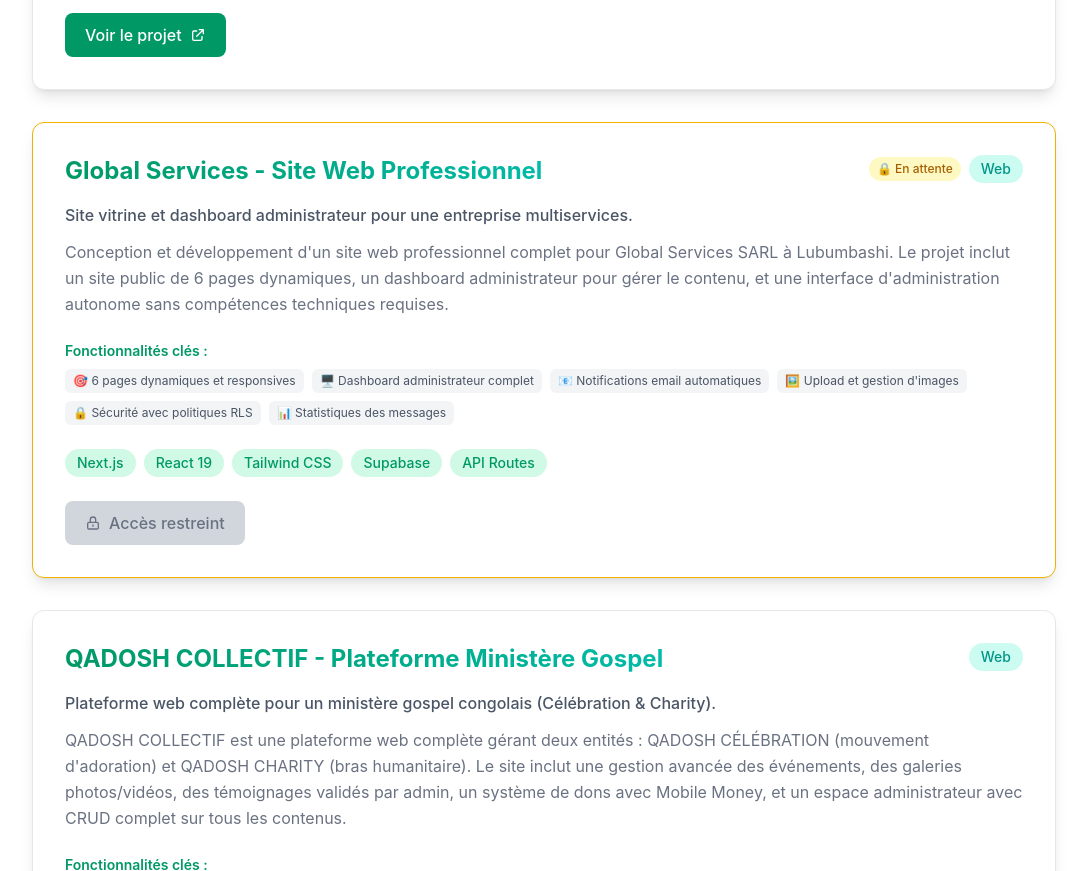
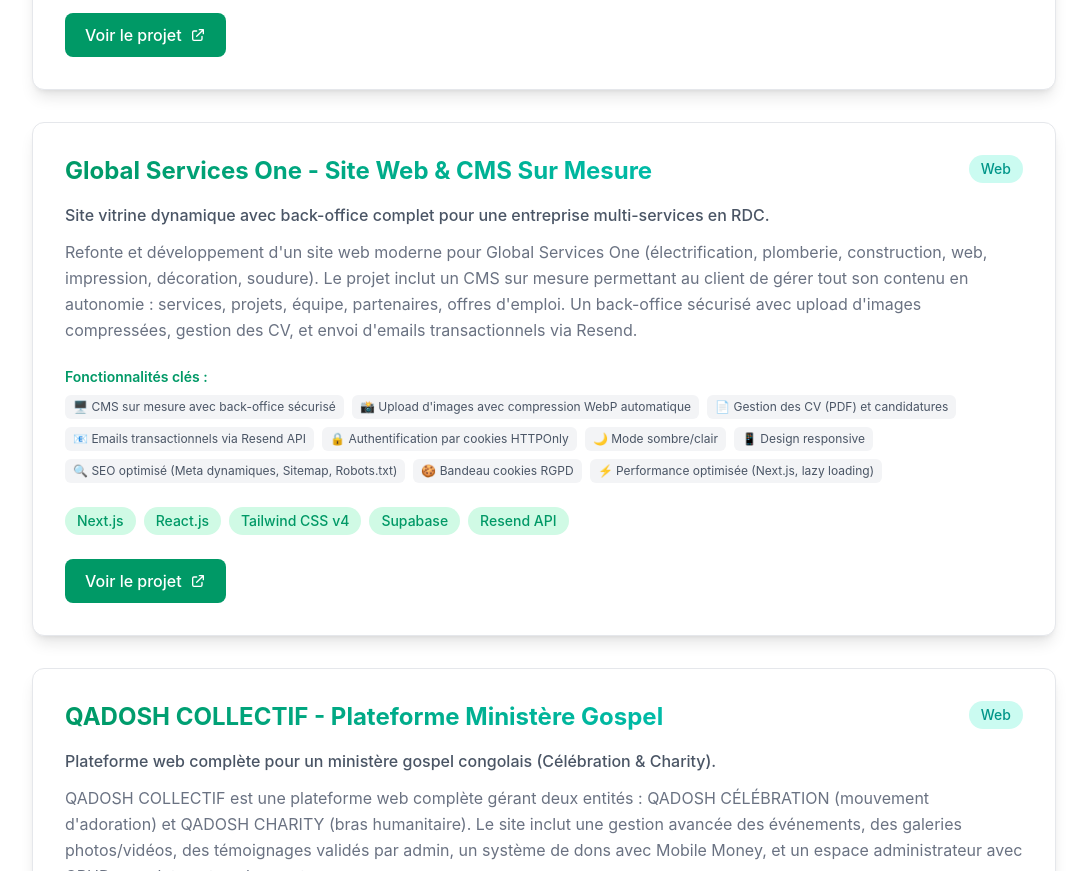
Before and after one commit to JenovicServe/mon-portfolio, a React (Vite) app: page / in a window 1280 px wide. Shown: the part 2860-3731 px from the top of the page, without its empty margins (96-1183 px from the left). Built offline with nearby package versions, Linux system fonts and the light colour scheme.

Commit message:
Déverrouillage et mise à jour du projet Global Services One

```diff
--- a/src/components/Projects.jsx
+++ b/src/components/Projects.jsx
@@ -46,16 +46,16 @@ const Projects = () => {
       features: t.projects.edumanage.features
     },
     // ============================================
-    // PROJET 4 : Global Services (Verrouillé 🔒)
+    // PROJET 4 : Global Services One (Web) - DÉVERROUILLÉ
     // ============================================
     {
       title: t.projects.globalServices.title,
       description: t.projects.globalServices.description,
       longDescription: t.projects.globalServices.longDescription,
-      tags: ['Next.js', 'React 19', 'Tailwind CSS', 'Supabase', 'API Routes'],
-      link: '#',
+      tags: ['Next.js', 'React.js', 'Tailwind CSS v4', 'Supabase', 'Resend API'],
+      link: 'https://www.gsonerdc.com',
       category: 'web',
-      isLocked: true,
+      isLocked: false,
       features: t.projects.globalServices.features
     },
     // ============================================
@@ -128,20 +128,12 @@ const Projects = () => {
 
 const ProjectCard = ({ project, t }) => {
   return (
-    <div className={`bg-white dark:bg-gray-800 rounded-xl shadow-lg overflow-hidden hover:shadow-2xl transition-all duration-300 border ${
-      project.isLocked ? 'border-yellow-500 dark:border-yellow-600' : 'border-gray-200 dark:border-gray-700'
-    }`}>
+    <div className="bg-white dark:bg-gray-800 rounded-xl shadow-lg overflow-hidden hover:shadow-2xl transition-all duration-300 border border-gray-200 dark:border-gray-700">
       <div className="p-8">
         <div className="flex justify-between items-start mb-4">
           <h3 className="text-2xl font-bold bg-gradient-to-r from-emerald-600 to-teal-500 bg-clip-text text-transparent">
             {project.title}
           </h3>
-          <div className="flex items-center gap-2">
-            {project.isLocked && (
-              <span className="px-2 py-1 bg-yellow-100 dark:bg-yellow-900 text-yellow-700 dark:text-yellow-300 rounded-full text-xs font-medium">
-                🔒 En attente
-              </span>
-            )}
           <span className={`px-3 py-1 rounded-full text-sm font-medium ${
             project.category === 'devops'
               ? 'bg-emerald-100 dark:bg-emerald-900 text-emerald-600 dark:text-emerald-300'
@@ -149,7 +141,6 @@ const ProjectCard = ({ project, t }) => {
           }`}>
             {project.category === 'devops' ? 'DevOps' : 'Web'}
           </span>
-          </div>
         </div>
 
         <p className="text-gray-600 dark:text-gray-300 mb-3 font-medium">
@@ -186,14 +177,6 @@ const ProjectCard = ({ project, t }) => {
         </div>
 
         <div className="flex gap-4">
-          {project.isLocked ? (
-            <div className="inline-flex items-center gap-2 px-5 py-2.5 bg-gray-300 dark:bg-gray-700 text-gray-500 dark:text-gray-400 rounded-lg cursor-not-allowed font-medium">
-              <svg className="w-4 h-4" fill="none" stroke="currentColor" viewBox="0 0 24 24">
-                <path strokeLinecap="round" strokeLinejoin="round" strokeWidth={2} d="M12 15v2m-6 4h12a2 2 0 002-2v-6a2 2 0 00-2-2H6a2 2 0 00-2 2v6a2 2 0 002 2zm10-10V7a4 4 0 00-8 0v4h8z" />
-              </svg>
-              Accès restreint
-            </div>
-          ) : (
           <a
             href={project.link}
             target="_blank"
@@ -205,7 +188,6 @@ const ProjectCard = ({ project, t }) => {
               <path strokeLinecap="round" strokeLinejoin="round" strokeWidth={2} d="M10 6H6a2 2 0 00-2 2v10a2 2 0 002 2h10a2 2 0 002-2v-4M14 4h6m0 0v6m0-6L10 14" />
             </svg>
           </a>
-          )}
         </div>
       </div>
     </div>
--- a/src/translations.js
+++ b/src/translations.js
@@ -1,6 +1,5 @@
 export const translations = {
   fr: {
-    // Navbar
     nav: {
       home: 'Accueil',
       about: 'À propos',
@@ -9,7 +8,6 @@ export const translations = {
       certifications: 'Certifications',
       contact: 'Contact'
     },
-    // Hero
     hero: {
       title: 'Jenovic Kanyinda',
       roles: [
@@ -22,7 +20,6 @@ export const translations = {
       contactBtn: 'Me contacter',
       projectsBtn: 'Voir mes réalisations'
     },
-    // About
     about: {
       title: 'À propos de moi',
       intro: 'Je suis',
@@ -37,7 +34,6 @@ export const translations = {
       resolved: 'Résolus pour particuliers et PME',
       firstIntervention: 'En première intervention'
     },
-    // Projects
     projects: {
       title: 'Mes Réalisations',
       filters: {
@@ -51,21 +47,18 @@ export const translations = {
       features: 'Fonctionnalités clés',
       viewProject: 'Voir le projet',
 
-      // Projet 1
       jadmin: {
         title: 'JADMIN - Professional Network Toolkit',
         description: 'Calculateur IP cloud complet pour ingénieurs réseau',
         longDescription: 'Solution SaaS de calcul d\'adressage réseau : sous-réseaux IPv4/IPv6, découpage VLSM automatique avec sélection de classe A/B/C, agrégation de réseaux (Supernet). Interface moderne avec dark/light mode, tests automatisés CI/CD, déploiement Docker.',
         features: ['Calculateur IP complet', 'Support IPv4/IPv6', 'Découpage VLSM automatique', 'Agrégation de réseaux', 'Dark/Light mode', 'Tests CI/CD automatisés']
       },
-      // Projet 2
       quindav: {
         title: 'QUINDAV - Réservation matériaux de construction',
         description: 'Plateforme de réservation en ligne pour matériaux de construction',
         longDescription: 'Solution digitale permettant aux clients de consulter le catalogue (vitres, carreaux, serrures, colles, équipements électriques) et d\'effectuer des réservations en ligne.',
         features: ['Catalogue de produits', 'Réservation en ligne', 'Interface responsive', 'Gestion des stocks']
       },
-      // Projet 3 : EduManage (🟢 NOUVEAU)
       edumanage: {
         title: 'EduManage - Plateforme de Gestion Scolaire',
         description: 'Application web full-stack pour la gestion complète d\'établissements scolaires.',
@@ -79,21 +72,23 @@ export const translations = {
           '📥 Import Excel'
         ]
       },
-      // Projet 4 : Global Services (🟢 NOUVEAU)
       globalServices: {
-        title: 'Global Services - Site Web Professionnel',
-        description: 'Site vitrine et dashboard administrateur pour une entreprise multiservices.',
-        longDescription: 'Conception et développement d\'un site web professionnel complet pour Global Services SARL à Lubumbashi. Le projet inclut un site public de 6 pages dynamiques, un dashboard administrateur pour gérer le contenu, et une interface d\'administration autonome sans compétences techniques requises.',
+        title: 'Global Services One - Site Web & CMS Sur Mesure',
+        description: 'Site vitrine dynamique avec back-office complet pour une entreprise multi-services en RDC.',
+        longDescription: 'Refonte et développement d\'un site web moderne pour Global Services One (électrification, plomberie, construction, web, impression, décoration, soudure). Le projet inclut un CMS sur mesure permettant au client de gérer tout son contenu en autonomie : services, projets, équipe, partenaires, offres d\'emploi. Un back-office sécurisé avec upload d\'images compressées, gestion des CV, et envoi d\'emails transactionnels via Resend.',
         features: [
-          '🎯 6 pages dynamiques et responsives',
-          '🖥️ Dashboard administrateur complet',
-          '📧 Notifications email automatiques',
-          '🖼️ Upload et gestion d\'images',
-          '🔒 Sécurité avec politiques RLS',
-          '📊 Statistiques des messages'
+          '🖥️ CMS sur mesure avec back-office sécurisé',
+          '📸 Upload d\'images avec compression WebP automatique',
+          '📄 Gestion des CV (PDF) et candidatures',
+          '📧 Emails transactionnels via Resend API',
+          '🔒 Authentification par cookies HTTPOnly',
+          '🌙 Mode sombre/clair',
+          '📱 Design responsive',
+          '🔍 SEO optimisé (Meta dynamiques, Sitemap, Robots.txt)',
+          '🍪 Bandeau cookies RGPD',
+          '⚡ Performance optimisée (Next.js, lazy loading)'
         ]
       },
-      // Projet 5 : QADOSH COLLECTIF (🟢 NOUVEAU)
       qadosh: {
         title: 'QADOSH COLLECTIF - Plateforme Ministère Gospel',
         description: 'Plateforme web complète pour un ministère gospel congolais (Célébration & Charity).',
@@ -110,7 +105,6 @@ export const translations = {
         ]
       }
     },
-    // Skills
     skills: {
       title: 'Compétences Techniques',
       categories: {
@@ -119,12 +113,10 @@ export const translations = {
         dev: 'Développement & Outils'
       }
     },
-    // Certifications
     certifications: {
       title: 'Certifications',
       view: 'Voir la certification'
     },
-    // Contact
     contact: {
       title: 'Me contacter',
       subtitle: 'Discutons de vos projets',
@@ -135,17 +127,12 @@ export const translations = {
       contactText: 'Cliquez sur mon email ou mon numéro WhatsApp pour me contacter directement. Je réponds dans les meilleurs délais !',
       findMe: 'Retrouvez-moi sur'
     },
-    // Footer
     footer: {
       rights: 'Tous droits réservés'
     }
   },
 
-  // ============================================================
-  // VERSION ANGLAISE
-  // ============================================================
   en: {
-    // Navbar
     nav: {
       home: 'Home',
       about: 'About',
@@ -154,7 +141,6 @@ export const translations = {
       certifications: 'Certifications',
       contact: 'Contact'
     },
-    // Hero
     hero: {
       title: 'Jenovic Kanyinda',
       roles: [
@@ -167,7 +153,6 @@ export const translations = {
       contactBtn: 'Contact me',
       projectsBtn: 'View my work'
     },
-    // About
     about: {
       title: 'About me',
       intro: 'I am',
@@ -182,7 +167,6 @@ export const translations = {
       resolved: 'Resolved for individuals and SMEs',
       firstIntervention: 'On first intervention'
     },
-    // Projects
     projects: {
       title: 'My Work',
       filters: {
@@ -196,21 +180,18 @@ export const translations = {
       features: 'Key features',
       viewProject: 'View project',
 
-      // Projet 1
       jadmin: {
         title: 'JADMIN - Professional Network Toolkit',
         description: 'Complete cloud IP calculator for network engineers',
         longDescription: 'SaaS solution for network addressing: IPv4/IPv6 subnets, automatic VLSM with class A/B/C selection, route aggregation (Supernet). Modern interface with dark/light mode, CI/CD automated tests, Docker deployment.',
         features: ['Complete IP calculator', 'IPv4/IPv6 support', 'Automatic VLSM', 'Route aggregation', 'Dark/Light mode', 'CI/CD automated tests']
       },
-      // Projet 2
       quindav: {
         title: 'QUINDAV - Building materials booking',
         description: 'Online booking platform for construction materials',
         longDescription: 'Digital solution allowing customers to browse the catalog (glass, tiles, locks, adhesives, electrical equipment) and make online reservations.',
         features: ['Product catalog', 'Online booking', 'Responsive interface', 'Inventory management']
       },
-      // Projet 3 : EduManage (🟢 NOUVEAU)
       edumanage: {
         title: 'EduManage - School Management Platform',
         description: 'Full-stack web application for complete school management.',
@@ -224,21 +205,23 @@ export const translations = {
           '📥 Excel import'
         ]
       },
-      // Projet 4 : Global Services (🟢 NOUVEAU)
       globalServices: {
-        title: 'Global Services - Professional Website',
-        description: 'Corporate website and admin dashboard for a multi-service company.',
-        longDescription: 'Design and development of a complete professional website for Global Services SARL in Lubumbashi. The project includes a 6-page dynamic public site, an admin dashboard to manage content, and an autonomous administration interface with no technical skills required.',
+        title: 'Global Services One - Custom Website & CMS',
+        description: 'Dynamic showcase website with full back-office for a multi-service company in DRC.',
+        longDescription: 'Redesign and development of a modern website for Global Services One (electrification, plumbing, construction, web, printing, decoration, welding). The project includes a custom CMS allowing the client to manage all content autonomously: services, projects, team, partners, job offers. A secure back-office with compressed image upload, CV management, and transactional emails via Resend.',
         features: [
-          '🎯 6 dynamic and responsive pages',
-          '🖥️ Complete admin dashboard',
-          '📧 Automatic email notifications',
-          '🖼️ Image upload and management',
-          '🔒 Security with RLS policies',
-          '📊 Message statistics'
+          '🖥️ Custom CMS with secure back-office',
+          '📸 Image upload with automatic WebP compression',
+          '📄 CV (PDF) and application management',
+          '📧 Transactional emails via Resend API',
+          '🔒 HTTPOnly cookie authentication',
+          '🌙 Dark/Light mode',
+          '📱 Responsive design',
+          '🔍 Optimized SEO (Dynamic Meta, Sitemap, Robots.txt)',
+          '🍪 GDPR cookie banner',
+          '⚡ Optimized performance (Next.js, lazy loading)'
         ]
       },
-      // Projet 5 : QADOSH COLLECTIF (🟢 NOUVEAU)
       qadosh: {
         title: 'QADOSH COLLECTIF - Gospel Ministry Platform',
         description: 'Complete web platform for a Congolese gospel ministry (Celebration & Charity).',
@@ -255,7 +238,6 @@ export const translations = {
         ]
       }
     },
-    // Skills
     skills: {
       title: 'Technical Skills',
       categories: {
@@ -264,12 +246,10 @@ export const translations = {
         dev: 'Development & Tools'
       }
     },
-    // Certifications
     certifications: {
       title: 'Certifications',
       view: 'View certification'
     },
-    // Contact
     contact: {
       title: 'Contact me',
       subtitle: "Let's discuss your projects",
@@ -280,7 +260,6 @@ export const translations = {
       contactText: 'Click on my email or WhatsApp number to contact me directly. I will respond as soon as possible!',
       findMe: 'Find me on'
     },
-    // Footer
     footer: {
       rights: 'All rights reserved'
     }
```
Lines whose indentation alone changed are shown as unchanged.
